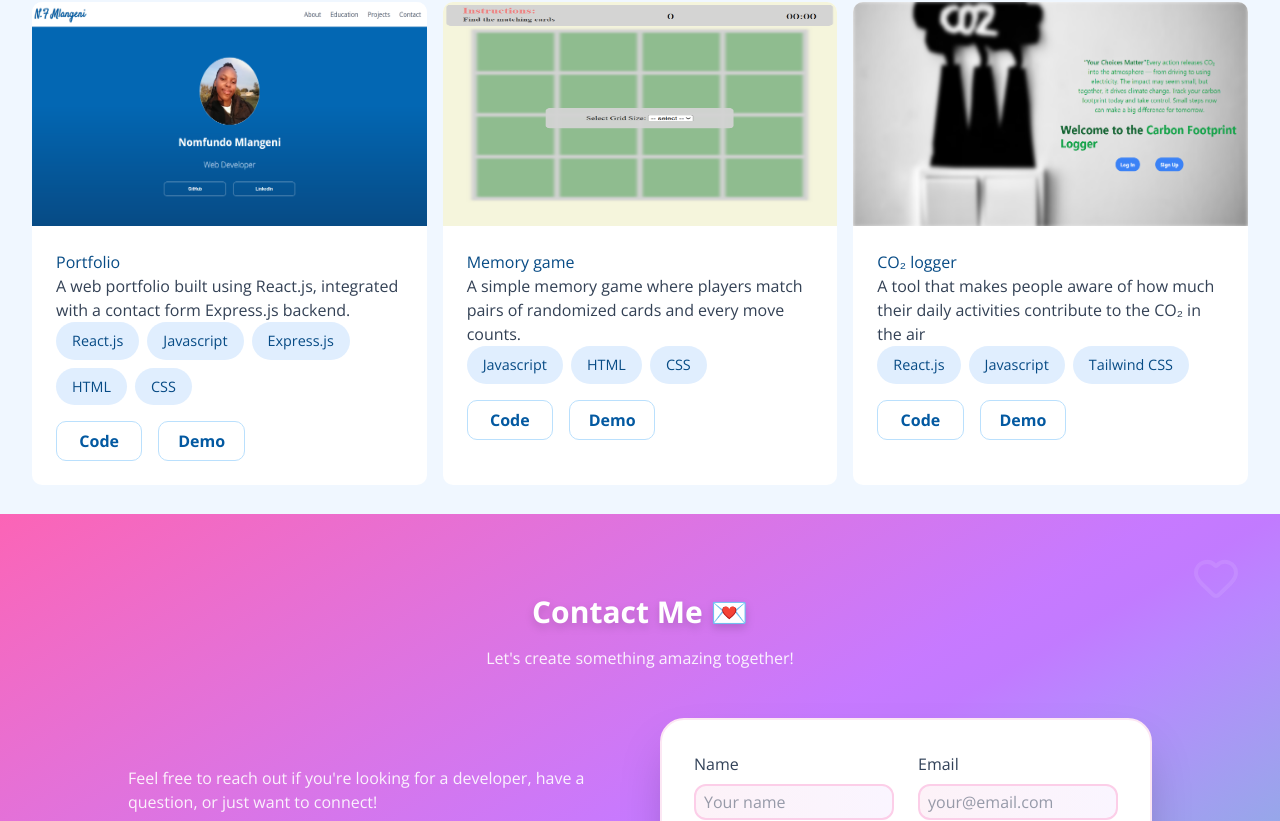
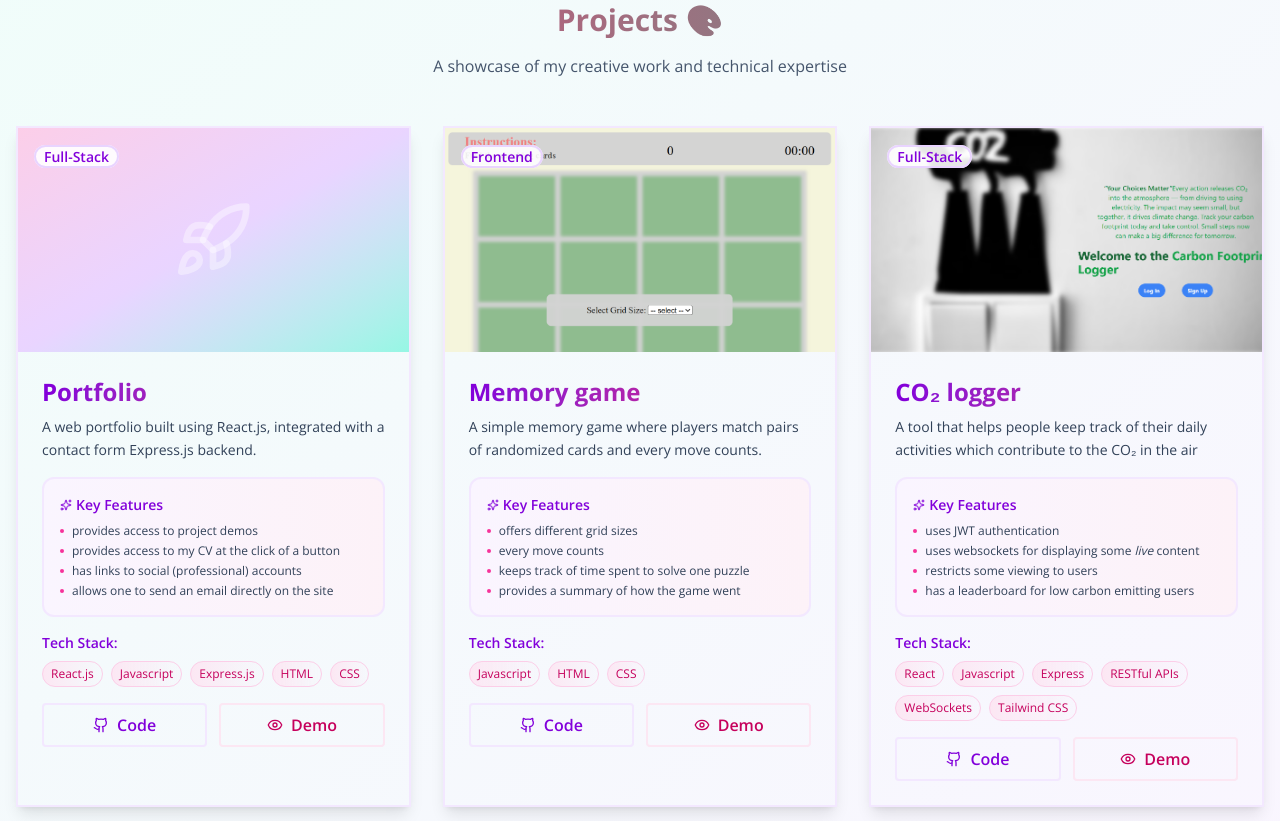
Before and after one commit to NomfundoFlorence/web-portfolio, a React (Vite) app in the folder client/: page / in a window 1280 px wide. Shown: the part 2200-3021 px from the top of the page. Built offline with nearby package versions, Linux system fonts and the light colour scheme.

Commit message:
project section redesign

```diff
--- a/client/projects.json
+++ b/client/projects.json
@@ -1,26 +1,54 @@
 [
   {
-    "image": "portfolio.png",
+    "image": "",
     "title": "Portfolio",
+    "category": "Full-Stack",
     "description": "A web portfolio built using React.js, integrated with a contact form Express.js backend.",
     "technologies": ["React.js", "Javascript", "Express.js", "HTML", "CSS"],
+    "features": [
+      "provides access to project demos",
+      "provides access to my CV at the click of a button",
+      "has links to social (professional) accounts",
+      "allows one to send an email directly on the site"
+    ],
     "githubLink": "https://github.com/NomfundoFlorence/web-portfolio",
     "liveLink": "https://nomfundo-m.netlify.app/"
   },
   {
     "image": "memory_game.png",
     "title": "Memory game",
+    "category": "Frontend",
     "description": "A simple memory game where players match pairs of randomized cards and every move counts.",
     "technologies": ["Javascript", "HTML", "CSS"],
+    "features": [
+      "offers different grid sizes",
+      "every move counts",
+      "keeps track of time spent to solve one puzzle",
+      "provides a summary of how the game went"
+    ],
     "githubLink": "https://github.com/NomfundoFlorence/Memory-Game",
     "liveLink": "https://memory-game-73.netlify.app/"
   },
   {
     "image": "footprint_logger.png",
     "title": "CO₂ logger",
-    "description": "A tool that makes people aware of how much their daily activities contribute to the CO₂ in the air",
-    "technologies": ["React.js", "Javascript", "Tailwind CSS"],
+    "category": "Full-Stack",
+    "description": "A tool that helps people keep track of their daily activities which contribute to the CO₂ in the air",
+    "technologies": [
+      "React",
+      "Javascript",
+      "Express",
+      "RESTful APIs",
+      "WebSockets",
+      "Tailwind CSS"
+    ],
+    "features": [
+      "uses JWT authentication",
+      "uses websockets for displaying some <em>live</em> content",
+      "restricts some viewing to users",
+      "has a leaderboard for low carbon emitting users"
+    ],
     "githubLink": "https://github.com/NomfundoFlorence/footprint-logger",
-    "liveLink": ""
+    "liveLink": "https://footprint-logger-frontend-rnut.onrender.com"
   }
 ]
--- a/client/src/components/Projects.jsx
+++ b/client/src/components/Projects.jsx
@@ -1,48 +1,126 @@
-import "/public/Projects.css";
 import projectsData from "/projects.json";
+import { Github, Rocket, Eye, Sparkles } from "lucide-react";
 
 export default function Projects() {
-  const projects = projectsData.map((project, index) => {
   return (
-      <div className="project-card" key={index}>
+    <section
+      id="projects"
+      className="py-20 bg-gradient-to-br from-teal-50 to-purple-50">
+      <div className="container px-4 mx-auto">
+        <h2 className="mb-4 text-3xl font-bold text-center bg-gradient-to-r from-pink-600 to-teal-600 bg-clip-text text-transparent">
+          Projects 🎨
+        </h2>
+        <p className="text-center text-slate-600 mb-12 max-w-2xl mx-auto">
+          A showcase of my creative work and technical expertise
+        </p>
+
+        <div className="grid gap-8 md:grid-cols-2 lg:grid-cols-3 max-w-7xl mx-auto">
+          {projectsData.map((project, index) => (
+            <div
+              key={index}
+              className="overflow-hidden transition-all border-2 border-purple-100 shadow-lg hover:shadow-2xl hover:border-pink-300 group hover:-translate-y-2">
+              {/* Project Image */}
+              <div className="relative w-full h-56 bg-gradient-to-br from-pink-200 via-purple-200 to-teal-200 overflow-hidden">
+                {project.image ? (
                   <img
                     src={`/images/${project.image}`}
-          alt="memory game load screen"
-          className="memory-game-image"
+                    alt={project.title}
+                    className="absolute inset-0 w-full min-h-full object-cover"
                   />
-        <section className="project-details">
-          <h3 className="project-title">{project.title}</h3>
-          <p className="project-description">{project.description}</p>
-          <span className="technologies">
-            {project.technologies.map((tech, index) => {
-              return (
-                <span className="technology" key={index}>
+                ) : (
+                  <div className="absolute inset-0 flex items-center justify-center">
+                    <Rocket className="w-20 h-20 text-white/40 group-hover:scale-110 transition-transform" />
+                  </div>
+                )}
+
+                {/* Category Badge */}
+                <div className="absolute top-4 left-4">
+                  <span className="bg-white/90 text-sm px-2 backdrop-blur rounded-full text-purple-700 border-2 border-purple-200 font-semibold">
+                    {project.category}
+                  </span>
+                </div>
+              </div>
+
+              <div className="p-6">
+                {/* Project Title */}
+                <h3 className="mb-2 text-2xl font-bold bg-gradient-to-r from-purple-700 to-pink-600 bg-clip-text text-transparent">
+                  {project.title}
+                </h3>
+
+                {/* Description */}
+                <p className="mb-4 text-slate-700 text-sm leading-relaxed">
+                  {project.description}
+                </p>
+
+                {/* Features */}
+                <div className="mb-4 bg-gradient-to-r from-purple-50 to-pink-50 rounded-xl p-4 border-2 border-purple-100">
+                  <h4 className="font-semibold text-purple-700 mb-2 text-sm flex items-center gap-1">
+                    <Sparkles className="w-3 h-3" />
+                    Key Features
+                  </h4>
+                  <ul className="space-y-1">
+                    {project.features.map((feature, i) => (
+                      <li
+                        key={i}
+                        className="text-slate-700 text-xs flex items-start gap-2">
+                        <div className="w-1 h-1 bg-pink-500 rounded-full mt-1.5 flex-shrink-0"></div>
+                        <span dangerouslySetInnerHTML={{ __html: feature }} />
+                      </li>
+                    ))}
+                  </ul>
+                </div>
+
+                {/* Technologies */}
+                <div className="mb-4">
+                  <h4 className="font-semibold text-purple-700 mb-2 text-sm">
+                    Tech Stack:
+                  </h4>
+                  <div className="flex flex-wrap gap-2">
+                    {project.technologies.map((tech) => (
+                      <span
+                        key={tech}
+                        className="px-2 py-1 text-xs font-medium bg-gradient-to-r from-pink-100 to-coral-100 text-pink-700 rounded-full border border-pink-200 hover:scale-105 transition-transform">
                         {tech}
                       </span>
-              );
-            })}
-          </span>
-          <div className="project-links">
-            <button className="github-link">
-              <a href={project.githubLink} target="_blank">
+                    ))}
+                  </div>
+                </div>
+
+                {/* Action Buttons */}
+                <div className="flex gap-3 justify-center">
+                  <a
+                    href={project.githubLink}
+                    target="_blank"
+                    rel="noopener noreferrer"
+                    className="flex-1 flex items-center justify-center text-purple-700 border-2 border-purple-100 hover:bg-purple-50 bg-transparent font-semibold px-4 py-2 rounded transition">
+                    <Github className="w-4 h-4 mr-2" />
                     Code
                   </a>
-            </button>
-            <button className="github-link">
-              <a href={project.liveLink} target="_blank">
+
+                  <a
+                    href={project.liveLink}
+                    target="_blank"
+                    rel="noopener noreferrer"
+                    className="flex-1 flex items-center justify-center text-pink-700 border-2 border-pink-100 hover:bg-pink-50 bg-transparent font-semibold px-4 py-2 rounded transition">
+                    <Eye className="w-4 h-4 mr-2" />
                     Demo
                   </a>
-            </button>
                 </div>
-        </section>
               </div>
-    );
-  });
+            </div>
+          ))}
+        </div>
 
-  return (
-    <section className="projects-section" id="projects">
-      <h1>Projects</h1>
-      <div className="projects-content">{projects}</div>
+        {/* Summary Section */}
+        <div className="mt-12 flex justify-center gap-4 flex-wrap">
+          <div className="inline-flex items-center gap-2 bg-white rounded-full px-6 py-3 shadow-md border-2 border-pink-200">
+            <Rocket className="w-5 h-5 text-pink-600" />
+            <span className="text-sm font-semibold bg-gradient-to-r from-purple-700 to-pink-600 bg-clip-text text-transparent">
+              {projectsData.length - 1}+ Projects Completed
+            </span>
+          </div>
+        </div>
+      </div>
     </section>
   );
 }
```
Lines whose indentation alone changed are shown as unchanged.
